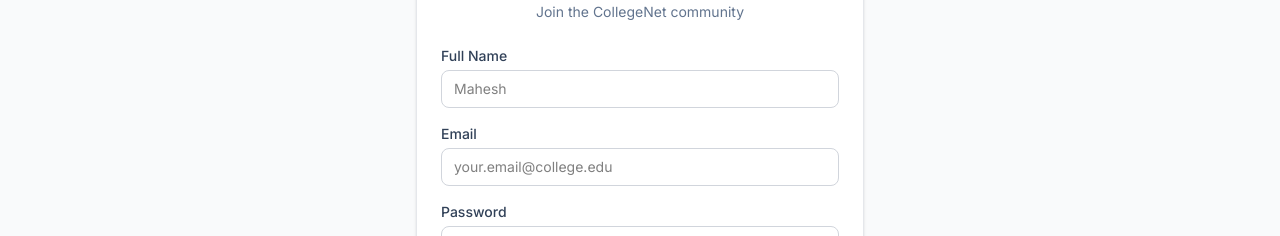
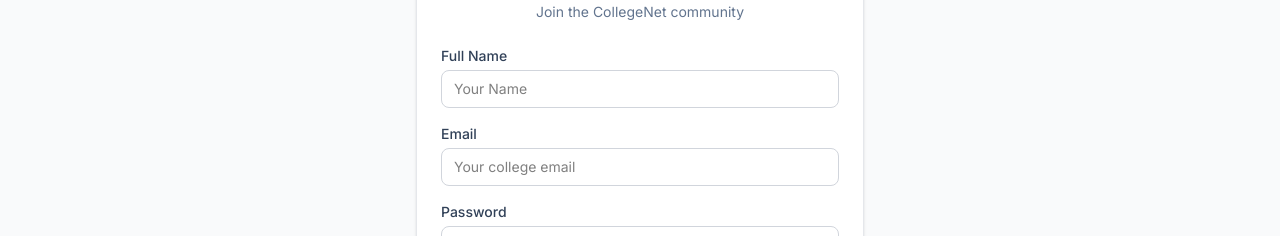
Before and after one commit to bhukya-mahesh/CollegeNet-Web, a React (Vite) app in the folder Frontend/: page /register in a window 1280 px wide. Shown: the part 240-476 px from the top of the page. Built offline with nearby package versions, Linux system fonts and the light colour scheme; no server answers.

Commit message:
small text improvement

```diff
--- a/Frontend/src/components/SideBar.jsx
+++ b/Frontend/src/components/SideBar.jsx
@@ -45,7 +45,7 @@
         </div>
         <div>
           <h1 className="text-2xl font-bold text-slate-900">CollegeNet</h1>
-          <p className="text-sm text-gray-500">student.college.edu</p>
+          <p className="text-sm text-gray-500">Connect.Trade.Belong.</p>
         </div>
       </div>
 
--- a/Frontend/src/components/users/SignUp.jsx
+++ b/Frontend/src/components/users/SignUp.jsx
@@ -111,7 +111,7 @@
             required
             value={formData.name}
             onChange={handleChange}
-            placeholder="Mahesh"
+            placeholder="Your Name"
             className="w-full px-3 py-2 border border-gray-300 rounded-lg text-sm focus:outline-none focus:ring-2 focus:ring-blue-500"
           />
         </div>
@@ -128,7 +128,7 @@
             required
             value={formData.email}
             onChange={handleChange}
-            placeholder="your.email@college.edu"
+            placeholder="Your college email"
             className="w-full px-3 py-2 border border-gray-300 rounded-lg text-sm focus:outline-none focus:ring-2 focus:ring-blue-500"
           />
         </div>
```
Also changed, not shown: 1 other file (tests, documents, lock files or other folders).
